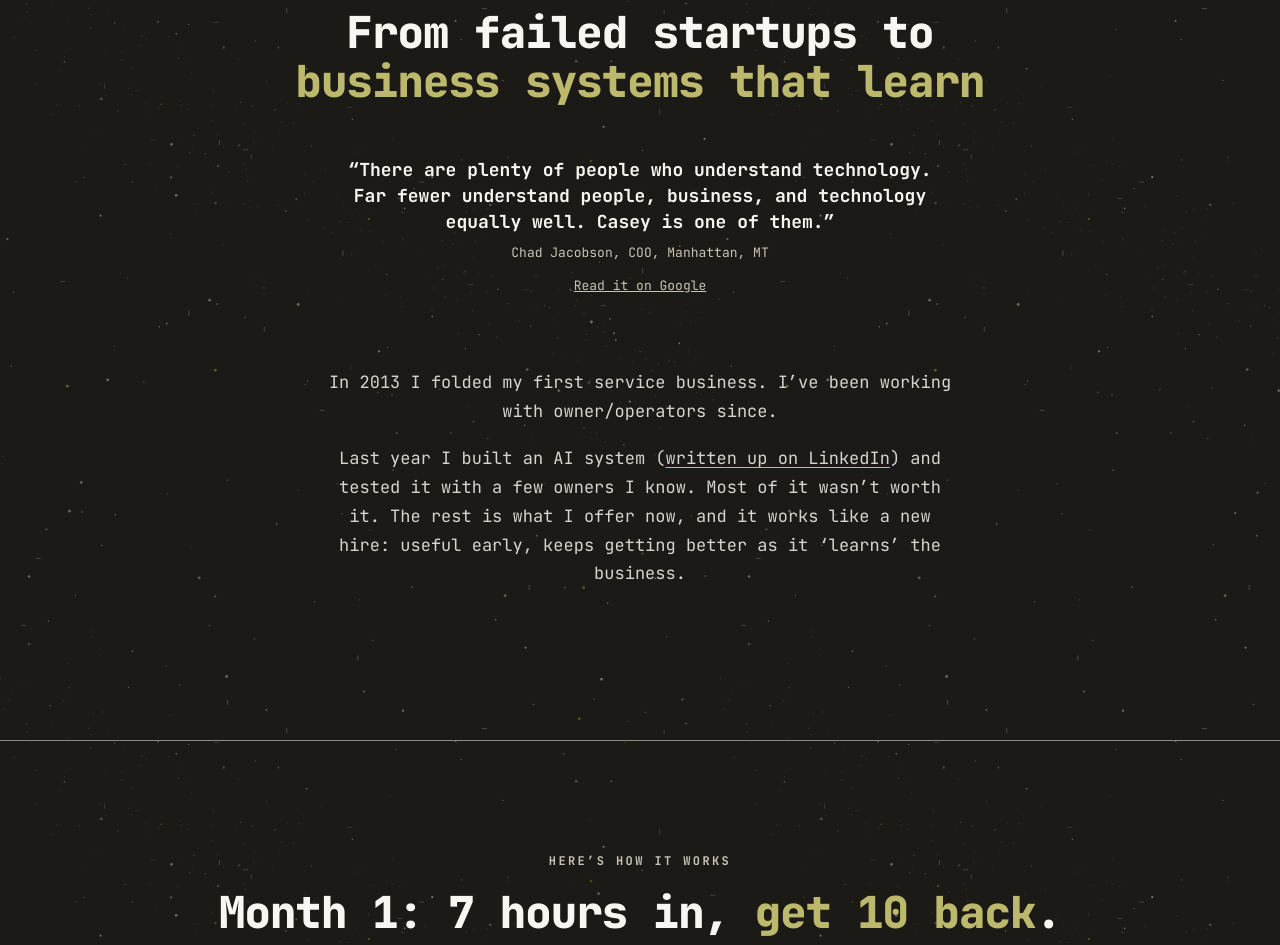
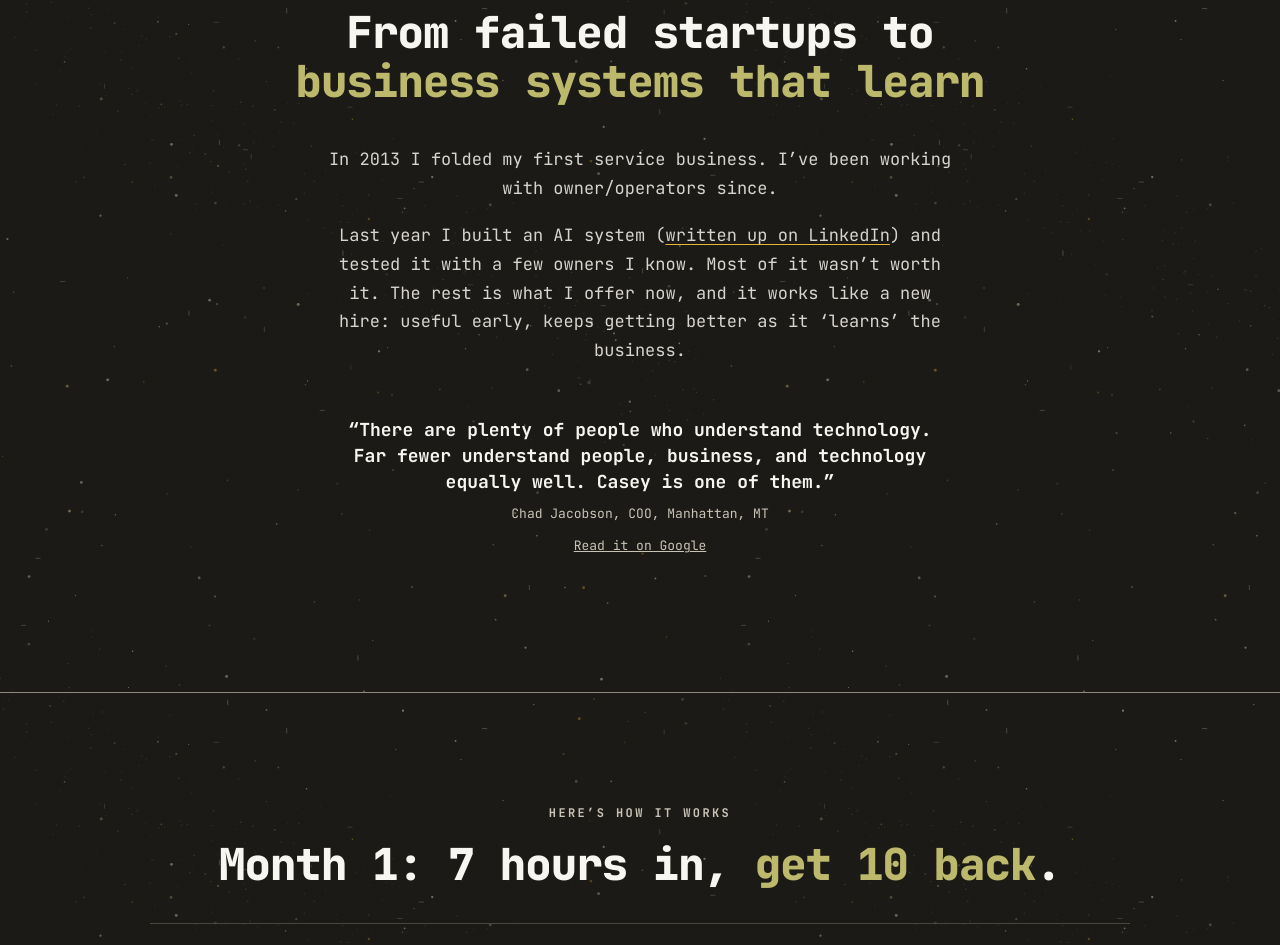
Before and after one commit to ckilifid/caseydudley-site, a plain HTML site: page index.html in a window 1280 px wide. Shown: the part 855-1800 px from the top of the page. Drawn offline with Linux system fonts and the light colour scheme.

Commit message:
v250: Chad quote to bottom of journey (Casey)
Co-Authored-By: Claude Opus 5.5 <noreply@anthropic.com>
Claude-Session: https://claude.ai/code/session_01QVSDoegoKbQFHfNS5WUEvT

```diff
--- a/index.html
+++ b/index.html
@@ -316,11 +316,11 @@ footer a{display:inline-flex;align-items:center;min-height:44px}
       <span class="label" id="s2" style="text-wrap:balance;justify-content:center">CASEY DUDLEY LLC. The Journey to get here</span>
       <h2>From failed startups to <span class="acc">business systems that learn</span></h2>
     </div>
-    <blockquote class="pull" style="margin-bottom:48px"><span>“There are plenty of people who understand technology. Far fewer understand people, business, and technology equally well. Casey is one of them.”</span><cite>Chad Jacobson, COO, Manhattan, MT<a href="https://g.page/r/CcnikXXMZAUhEBM" rel="noopener" target="_blank">Read it on Google</a></cite></blockquote>
     <div class="story-body">
       <p>In 2013 I folded my first service business. I’ve been working with owner/operators since.</p>
       <p>Last year I built an AI system (<a href="https://www.linkedin.com/newsletters/7467703705195184128/" rel="noopener" target="_blank" style="color:inherit;text-decoration:underline;text-decoration-color:#E8B43C;text-underline-offset:3px">written up on LinkedIn</a>) and tested it with a few owners I know. Most of it wasn’t worth it. The rest is what I offer now, and it works like a new hire: useful early, keeps getting better as it ‘learns’ the business.</p>
     </div>
+    <blockquote class="pull" style="margin:8px auto 0"><span>“There are plenty of people who understand technology. Far fewer understand people, business, and technology equally well. Casey is one of them.”</span><cite>Chad Jacobson, COO, Manhattan, MT<a href="https://g.page/r/CcnikXXMZAUhEBM" rel="noopener" target="_blank">Read it on Google</a></cite></blockquote>
   </div>
 </section>
 
```
